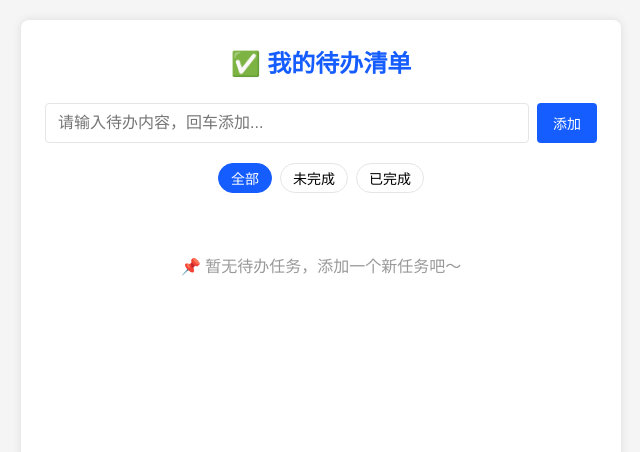
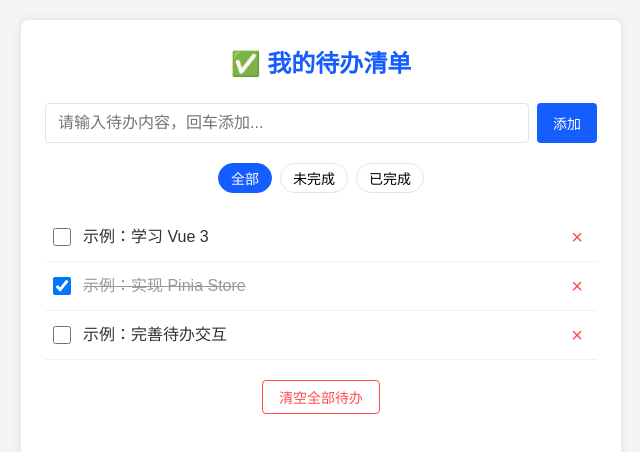
Before and after one commit to Li15072425824/TodoList, a Vue app in the folder vue3-todolist/: page / in a window 1280 px wide. Shown: the top 452 px of the page, without its empty margins (319-959 px from the left). Built offline with nearby package versions, Linux system fonts and the light colour scheme.

Commit message:
四期使用MOCK 和 localStoreage 进行数据持久化

```diff
--- /dev/null
+++ b/vue3-todolist/src/mocks/todos.js
@@ -0,0 +1,5 @@
+export default [
+  { id: 1, content: '示例：学习 Vue 3', isDone: false },
+  { id: 2, content: '示例：实现 Pinia Store', isDone: true },
+  { id: 3, content: '示例：完善待办交互', isDone: false }
+]
--- a/vue3-todolist/src/stores/todoStore.js
+++ b/vue3-todolist/src/stores/todoStore.js
@@ -1,4 +1,5 @@
 import { defineStore } from 'pinia'
+import mockTodos from '../mocks/todos'
 
 // 定义并导出Pinia仓库，id必须唯一
 export const useTodoStore = defineStore('todo', {
@@ -27,12 +28,32 @@ export const useTodoStore = defineStore('todo', {
 
   // actions：处理业务逻辑，修改state，支持同步/异步
   actions: {
-    // ========== 1. 初始化：从localStorage加载本地存储的待办数据 ==========
+    // ========== 1. 初始化：Mock 与 localStorage 合并（受开关控制） ==========
     initTodoList() {
-      const localTodo = localStorage.getItem('todoList')
-      if (localTodo) {
-        this.todoList = JSON.parse(localTodo)
+      const useMock = (import.meta.env && import.meta.env.VITE_USE_MOCK === 'true')
+      const mockTodoList = useMock ? mockTodos : []
+      let merged = []
+      try {
+        const localTodo = localStorage.getItem('todoList')
+        const localArr = localTodo ? JSON.parse(localTodo) : null
+        if (Array.isArray(localArr)) {
+          // 使用 Map 按 id 去重合并：先写入 mock 数据，再用本地数据覆盖同 id 项
+          const byId = new Map()
+          // 将 mock 数据写入 Map
+          for (const t of mockTodoList) byId.set(t.id, t)
+          // 用本地数据覆盖，实现“本地优先”合并策略
+          for (const t of localArr) byId.set(t.id, t)
+          // 将合并后的值转回数组
+          merged = Array.from(byId.values())
+        } else {
+          merged = mockTodoList
+        }
+      } catch {
+        merged = mockTodoList
       }
+      console.log('todoList:', merged)
+      this.todoList = merged
+      this.saveToLocal()
     },
 
     // ========== 2. 新增待办 ==========
```
Also changed, not shown: 2 other files (tests, documents, lock files or other folders).
